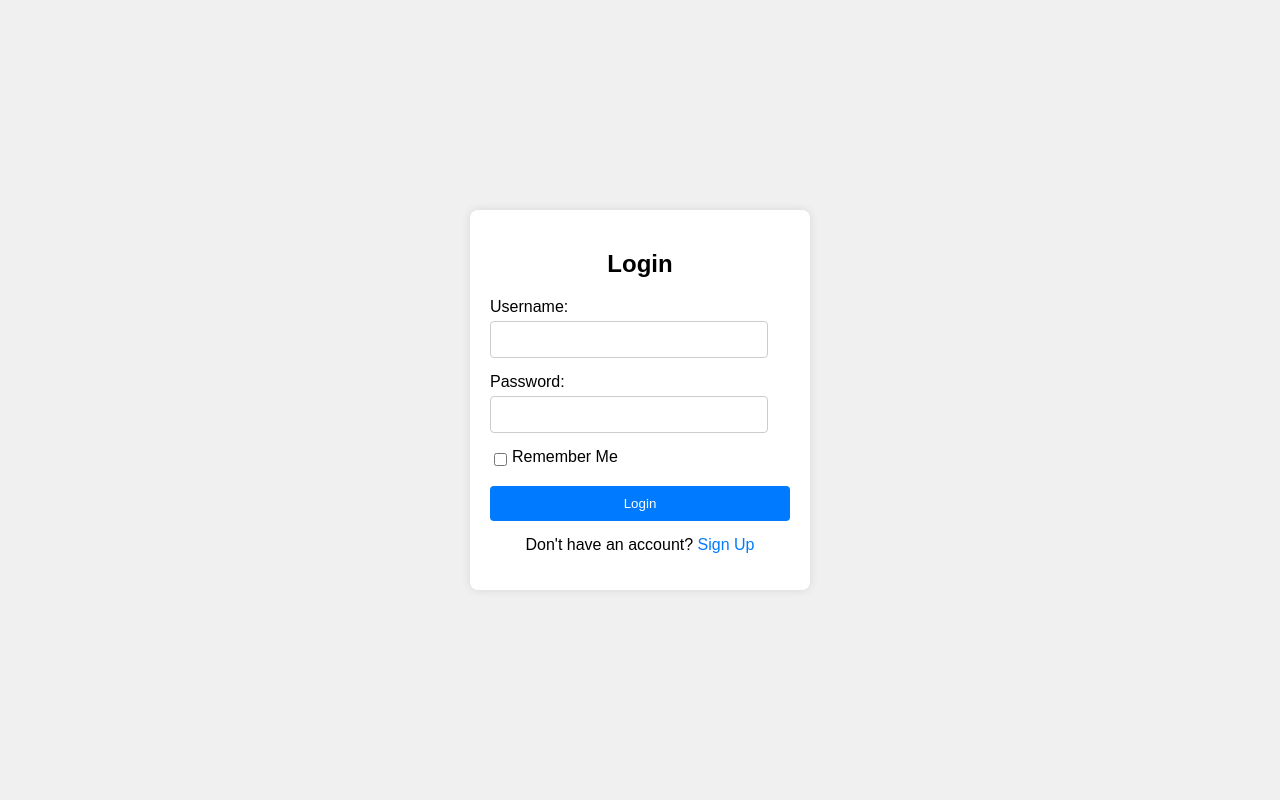
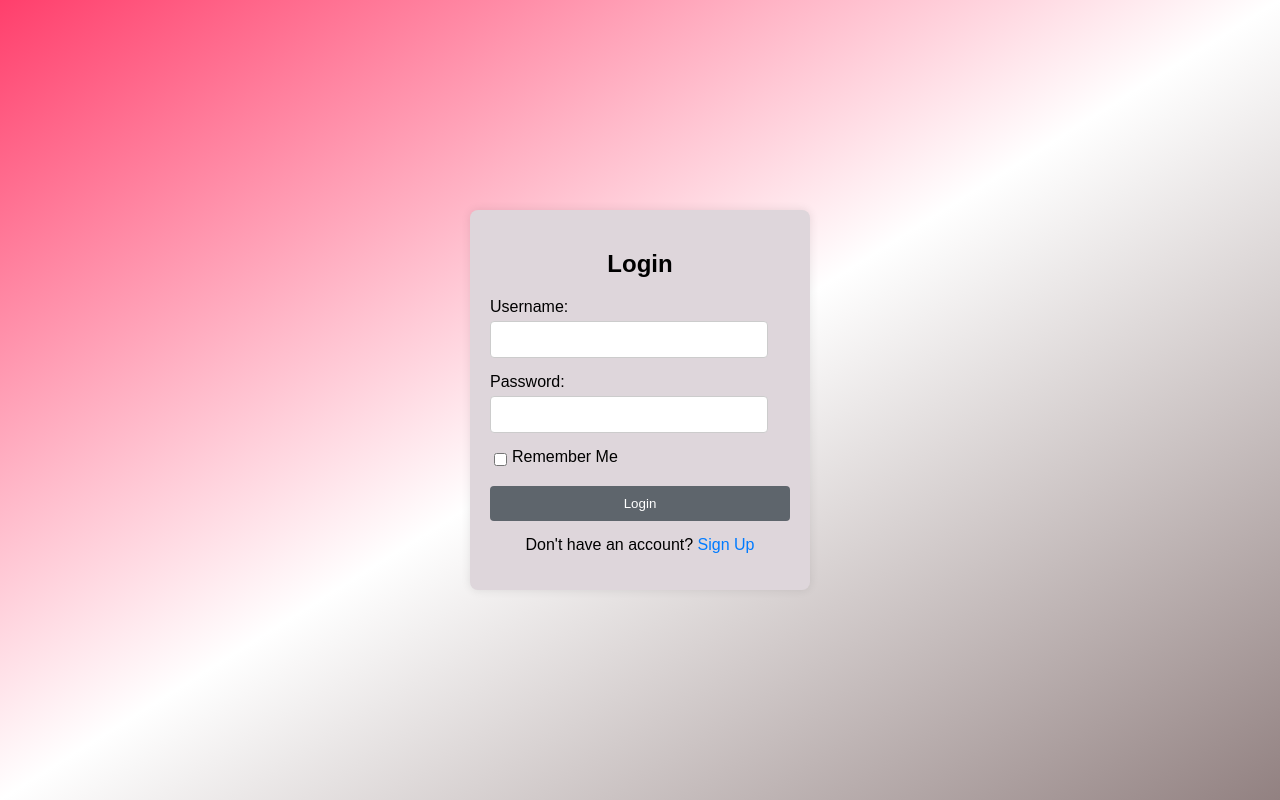
Before and after one commit to Garima3110/EcoStyler, a plain HTML site: page client/Ecostylelogin.html in a window 1280 px wide. Drawn offline with Linux system fonts and the light colour scheme.

Commit message:
updated login

```diff
--- a/client/Ecostylelogin.html
+++ b/client/Ecostylelogin.html
@@ -8,6 +8,7 @@
         body {
             font-family: Arial, sans-serif;
             background-color: #f0f0f0;
+            background-image: linear-gradient(to bottom right, #ff3f6c, #ffffff, #928181);
             display: flex;
             justify-content: center;
             align-items: center;
@@ -16,7 +17,7 @@
         }
 
         .container {
-            background-color: #fff;
+            background-color: #ded6db;
             padding: 20px;
             border-radius: 8px;
             box-shadow: 0 0 10px rgba(0, 0, 0, 0.1);
@@ -60,7 +61,7 @@
         button {
             width: 100%;
             padding: 10px;
-            background-color: #007BFF;
+            background-color: #5e656c;
             color: white;
             border: none;
             border-radius: 4px;
```
